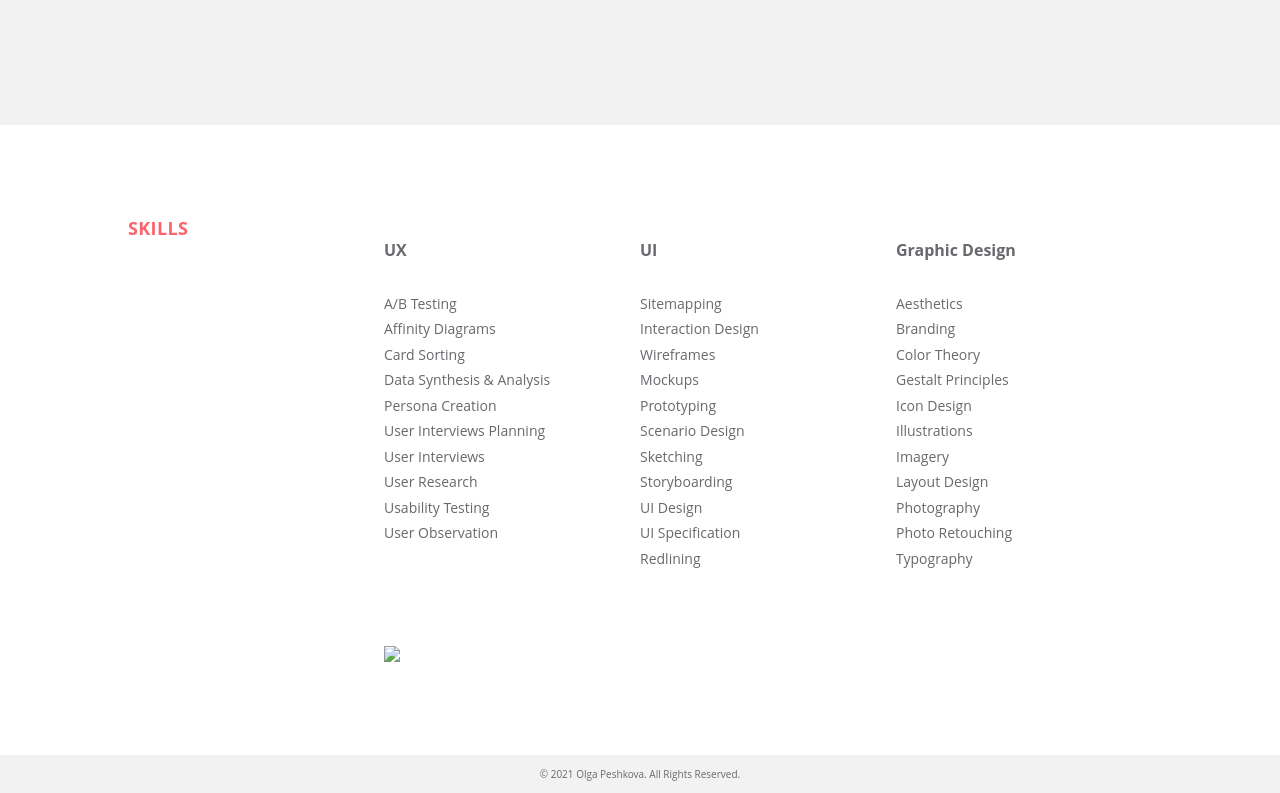
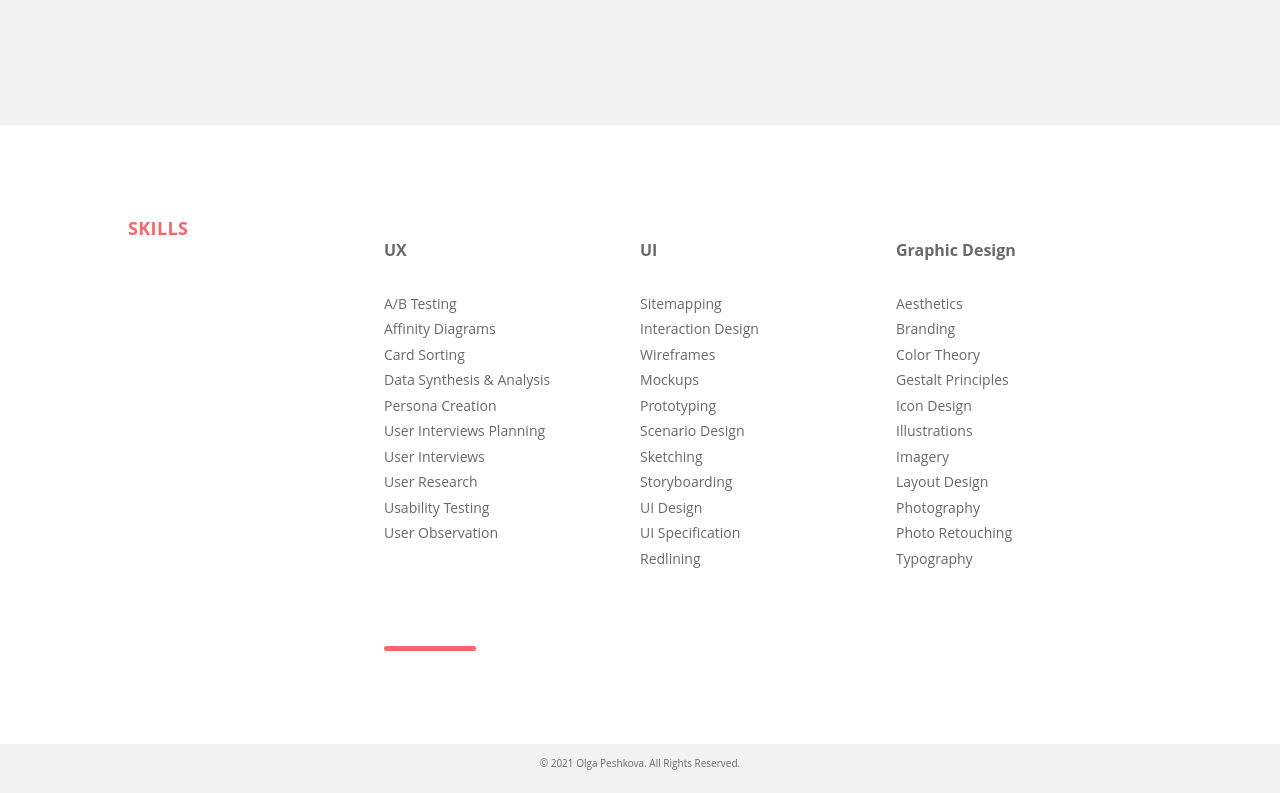
Before and after one commit to Olga-des/UX_UI_HW_18, a plain HTML site: page index.html in a window 1280 px wide. Shown: the part 1844-2637 px from the top of the page. Drawn offline with Linux system fonts and the light colour scheme; the site is published under a folder, as on GitHub Pages, so addresses that start at the root find nothing.

Commit message:
remove / from images

```diff
--- a/index.html
+++ b/index.html
@@ -125,7 +125,7 @@
                     <li>User Research</li>
                     <li>Usability Testing</li>
                     <li>User Observation</li>
-                    <img src="/images/divider.png" class=divider>
+                    <img src="images/divider.png" class=divider>
                 </ul>
             </div>
             <div class="flexContainer">
```
